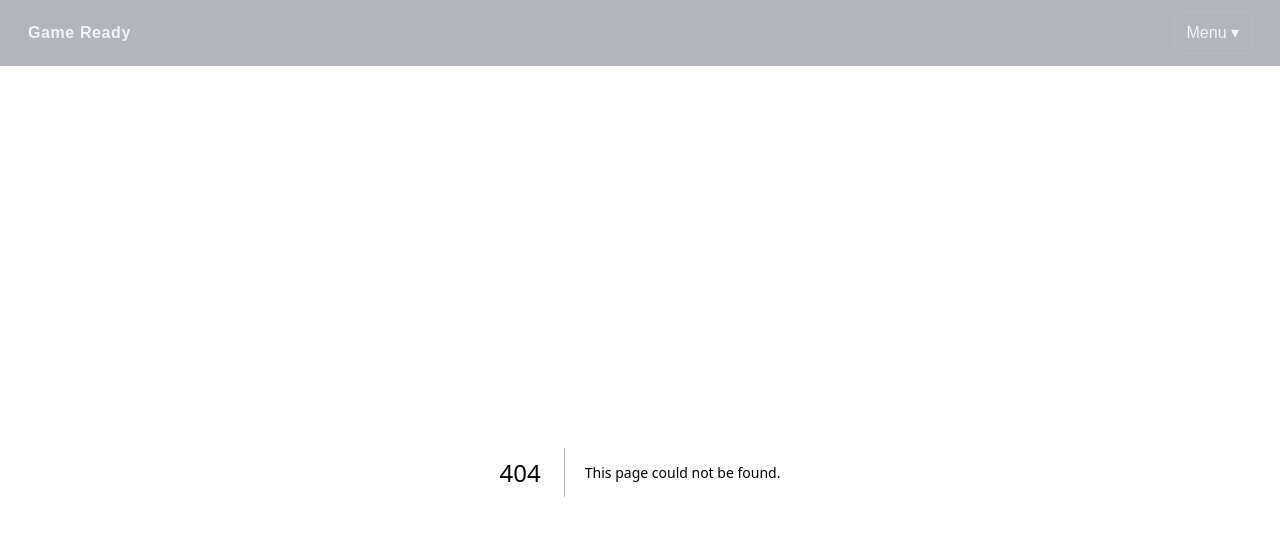
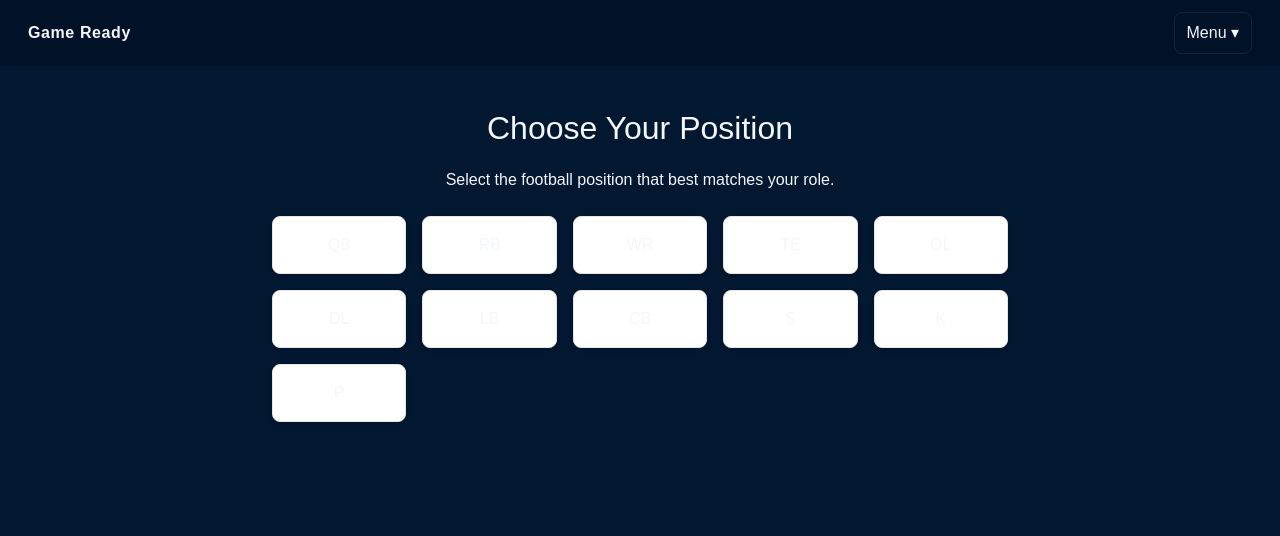
Before and after one commit to OfficalGameReady/gameready, a Next.js app: page /generator/football in a window 1280 px wide. Before the commit this address had no page. Shown: the top 536 px of the page. Built offline with nearby package versions, Linux system fonts and the light colour scheme.

Commit message:
Add football positions subpage with position boxes

```diff
--- /dev/null
+++ b/app/generator/football/page.tsx
@@ -0,0 +1,34 @@
+'use client';
+
+import { useRouter } from 'next/navigation';
+
+export default function FootballPositions() {
+  const router = useRouter();
+
+  const positions: string[] = ['QB','RB','WR','TE','OL','DL','LB','CB','S','K','P'];
+
+  return (
+    <div style={{ padding: '2rem', maxWidth: '800px', margin: '0 auto' }}>
+      <h1 style={{ fontSize: '2rem', marginBottom: '1rem', textAlign: 'center' }}>Choose Your Position</h1>
+      <p style={{ marginBottom: '1.5rem', textAlign: 'center' }}>Select the football position that best matches your role.</p>
+      <div style={{ display: 'grid', gridTemplateColumns: 'repeat(auto-fit, minmax(120px, 1fr))', gap: '1rem' }}>
+        {positions.map((pos) => (
+          <button
+            key={pos}
+            onClick={() => router.push('/generator/plan')}
+            style={{
+              padding: '1rem',
+              border: '1px solid #e5e5e5',
+              borderRadius: '8px',
+              backgroundColor: '#fff',
+              cursor: 'pointer',
+              boxShadow: '0 2px 4px rgba(0,0,0,0.1)',
+            }}
+          >
+            {pos}
+          </button>
+        ))}
+      </div>
+    </div>
+  );
+}
```
